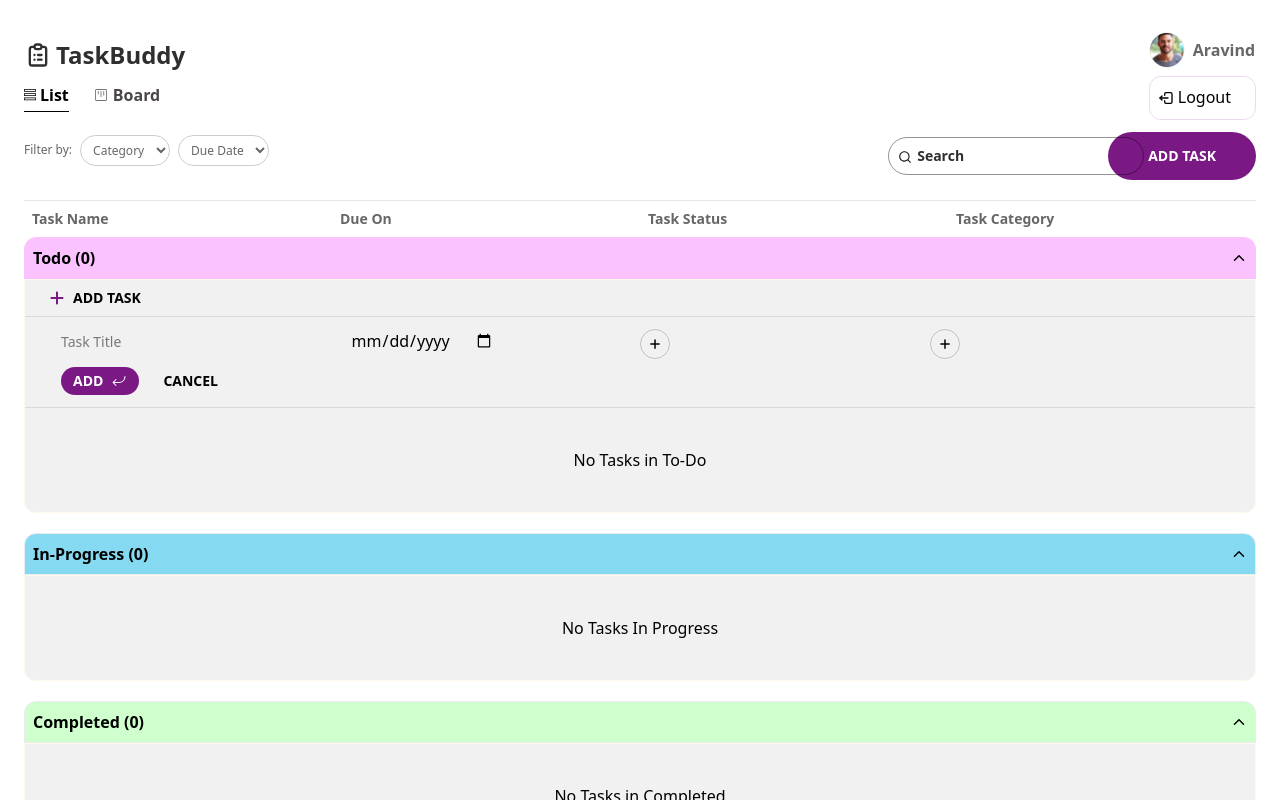
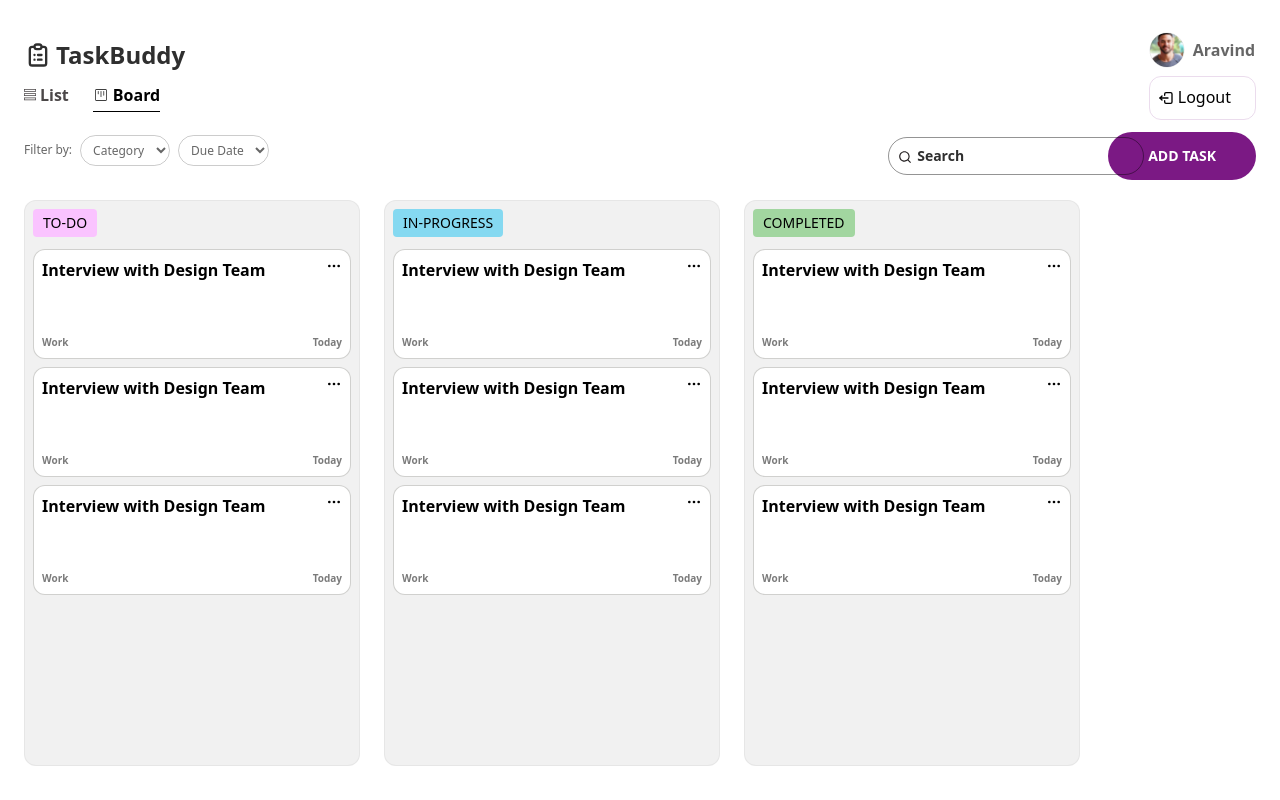
Before and after one commit to gi-t-ansari/tao-assignment, a React (Vite) app: page / in a window 1280 px wide. Built offline with nearby package versions, Linux system fonts and the light colour scheme.

Commit message:
add: Board View

```diff
--- a/package.json
+++ b/package.json
@@ -16,6 +16,7 @@
     "@tanstack/react-query": "^5.69.0",
     "axios": "^1.8.4",
     "firebase": "^11.4.0",
+    "moment": "^2.30.1",
     "react": "^19.0.0",
     "react-datepicker": "^8.2.1",
     "react-dom": "^19.0.0",
--- /dev/null
+++ b/src/components/cards/BoardContainerCards.jsx
@@ -0,0 +1,33 @@
+import React from "react";
+import TaskCard from "./TaskCard";
+
+const BoardContainerCards = ({ name, cardData, emptyText, className }) => {
+  return (
+    <section className="bg-[#F1F1F1] border border-[#58575112] w-[336px] h-[566px] rounded-xl p-2 flex flex-col">
+      <h6
+        className={`text-sm w-fit h-fit uppercase px-2.5 py-1 rounded-sm  text-black ${className}`}
+      >
+        {name}
+      </h6>
+      <div
+        className={`${
+          cardData?.length <= 0
+            ? "flex flex-col gap-y-2 mt-3"
+            : "flex justify-center items-center "
+        } flex-1 overflow-y-auto`}
+      >
+        {cardData?.length <= 0 ? (
+          <>
+            <TaskCard />
+            <TaskCard />
+            <TaskCard />
+          </>
+        ) : (
+          <p className="text-[#2F2F2F] text-[15px]">{emptyText}</p>
+        )}
+      </div>
+    </section>
+  );
+};
+
+export default BoardContainerCards;
--- /dev/null
+++ b/src/components/cards/TaskCard.jsx
@@ -0,0 +1,54 @@
+import moment from "moment/moment";
+import React, { useState } from "react";
+import { HiOutlineDotsHorizontal } from "react-icons/hi";
+import { formatDate } from "../../config";
+import { RiDeleteBinFill, RiEditFill } from "react-icons/ri";
+
+const TaskCard = ({ cardData }) => {
+  const [isMenuOpen, setIsMenuOpen] = useState(false);
+
+  const toggleMenu = (e) => {
+    e.preventDefault();
+    setIsMenuOpen(!isMenuOpen);
+  };
+
+  return (
+    <div className="w-full h-[110px] bg-white border-[0.5px] rounded-xl p-2 border-[#58575147] flex flex-col justify-between">
+      <header className="w-full flex justify-between gap-x-3">
+        <h6 className="flex-1 text-wrap text-base font-bold">
+          Interview with Design Team
+        </h6>
+        <div className="relative w-fit">
+          <HiOutlineDotsHorizontal
+            className="cursor-pointer"
+            onClick={toggleMenu}
+          />
+          <div
+            className={`absolute top-4 right-0 bg-[#FFF9F9] rounded-xl border border-[#7B198426] transition-all duration-300 ease-in-out transform ${
+              isMenuOpen
+                ? "opacity-100 scale-100"
+                : "opacity-0 scale-95 pointer-events-none"
+            }`}
+          >
+            <button className="pl-2 pt-2 pb-1 pr-6 flex items-center gap-x-1.5 text-black">
+              <RiEditFill size={16} />
+              <span className="text-base font-semibold">Edit</span>
+            </button>
+            <button className="pl-2 pb-2 pt-1 pr-6 flex items-center gap-x-1.5 text-[#DA2F2F]">
+              <RiDeleteBinFill size={16} />
+              <span className="text-base font-semibold">Delete</span>
+            </button>
+          </div>
+        </div>
+      </header>
+      <footer className="flex justify-between items-center">
+        <p className="text-[10px] text-[#00000085] font-semibold">Work</p>
+        <p className="text-[10px] text-[#00000085] font-semibold">
+          {formatDate(new Date())}
+        </p>
+      </footer>
+    </div>
+  );
+};
+
+export default TaskCard;
--- /dev/null
+++ b/src/components/cards/index.jsx
@@ -0,0 +1 @@
+export { default as BoardContainerCards } from "./BoardContainerCards";
--- a/src/components/forms/AddTaskFormTable.jsx
+++ b/src/components/forms/AddTaskFormTable.jsx
@@ -95,7 +95,10 @@ const AddTaskFormTable = ({ setIsAddTaskOpen }) => {
         </div>
       </div>
       <div className="mt-2 flex items-center gap-x-3">
-        <button className="bg-[#7B1984] text-white flex items-center gap-x-2 px-3 py-1 rounded-full cursor-pointer">
+        <button
+          type="submit"
+          className="bg-[#7B1984] text-white flex items-center gap-x-2 px-3 py-1 rounded-full cursor-pointer"
+        >
           <span className="text-sm uppercase font-bold">Add</span>
           <PiArrowBendDownLeft />
         </button>
--- a/src/components/views/BoardView.jsx
+++ b/src/components/views/BoardView.jsx
@@ -1,7 +1,29 @@
 import React from "react";
+import { BoardContainerCards } from "../cards";
 
 const BoardView = () => {
-  return <div>BoardView</div>;
+  return (
+    <div className="w-full h-fit my-5 flex items-center gap-x-6">
+      <BoardContainerCards
+        cardData={[]}
+        emptyText={"No Tasks in To-Do"}
+        name={"to-do"}
+        className={"bg-[#FAC3FF]"}
+      />
+      <BoardContainerCards
+        cardData={[]}
+        emptyText={"No Tasks In Progress"}
+        name={"in-progress"}
+        className={"bg-[#85D9F1]"}
+      />
+      <BoardContainerCards
+        cardData={[]}
+        emptyText={"No Completed Tasks"}
+        name={"completed"}
+        className={"bg-[#A2D6A0]"}
+      />
+    </div>
+  );
 };
 
 export default BoardView;
--- a/src/config/function.js
+++ b/src/config/function.js
@@ -0,0 +1,19 @@
+import moment from "moment";
+
+export const formatDate = (inputDate) => {
+  const today = moment().startOf("day");
+  const date = moment(inputDate).startOf("day");
+
+  const diff = date.diff(today, "days");
+
+  switch (diff) {
+    case 0:
+      return "Today";
+    case 1:
+      return "Tomorrow";
+    case -1:
+      return "Yesterday";
+    default:
+      return date.format("DD MMM, YYYY");
+  }
+};
--- a/src/pages/Home/Home.jsx
+++ b/src/pages/Home/Home.jsx
@@ -4,7 +4,7 @@ import Layout from "../../components/layout/Layout";
 import { ListView, BoardView } from "../../components";
 
 const Home = () => {
-  const [selectedView, setSelectedView] = useState(TABS_CONTENT[0].name);
+  const [selectedView, setSelectedView] = useState(TABS_CONTENT[1].name);
   const [categoryFilterValue, setCategoryFilterValue] = useState("");
 
   return (
```
Also changed, not shown: 1 other file (tests, documents, lock files or other folders).
